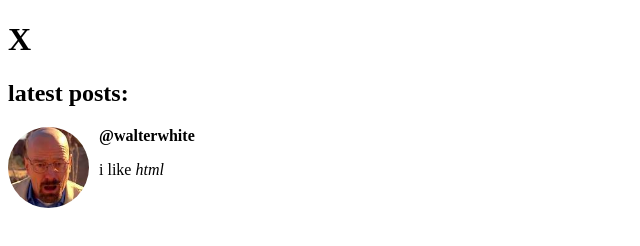
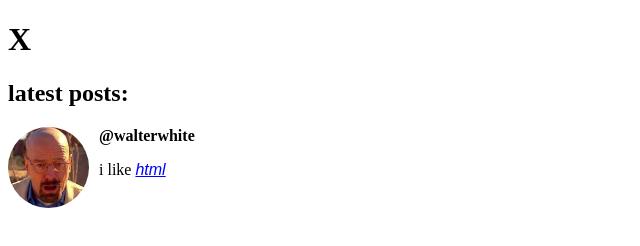
Before and after one commit to Gavin-Vaughan/justlearninghtml, a plain HTML site: page index.html in a window 1280 px wide. Shown: the full height of the page, 0-640 px from the left. Drawn offline with Linux system fonts and the light colour scheme.

Commit message:
Added a link to the message from @walterwhite

```diff
--- a/index.html
+++ b/index.html
@@ -12,6 +12,6 @@
   <h2>latest posts:</h2>
   <img src="images/walterwhitepfp.jpg" alt="couldn't load walter white's pfp, sorry :/ ERROR-CODE 404"/>
   <p class="handle">@walterwhite</p>
-  <p>i like <em>html</em></p>
+  <p>i like <a href="https://en.wikipedia.org/wiki/HTML"><html>html</html></a></p>
 </body>
 </html>
```
